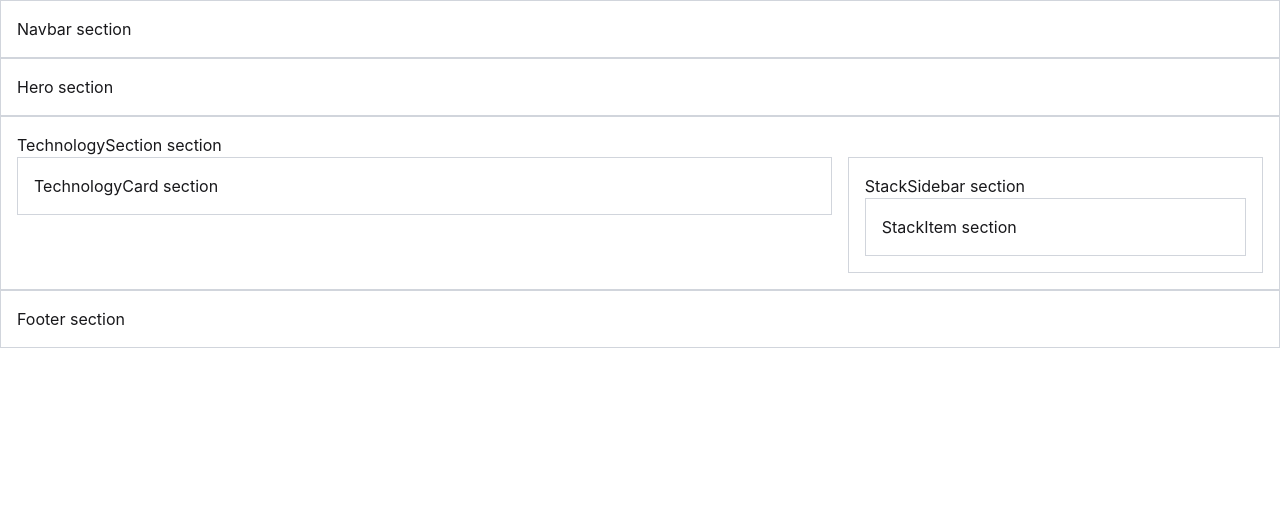
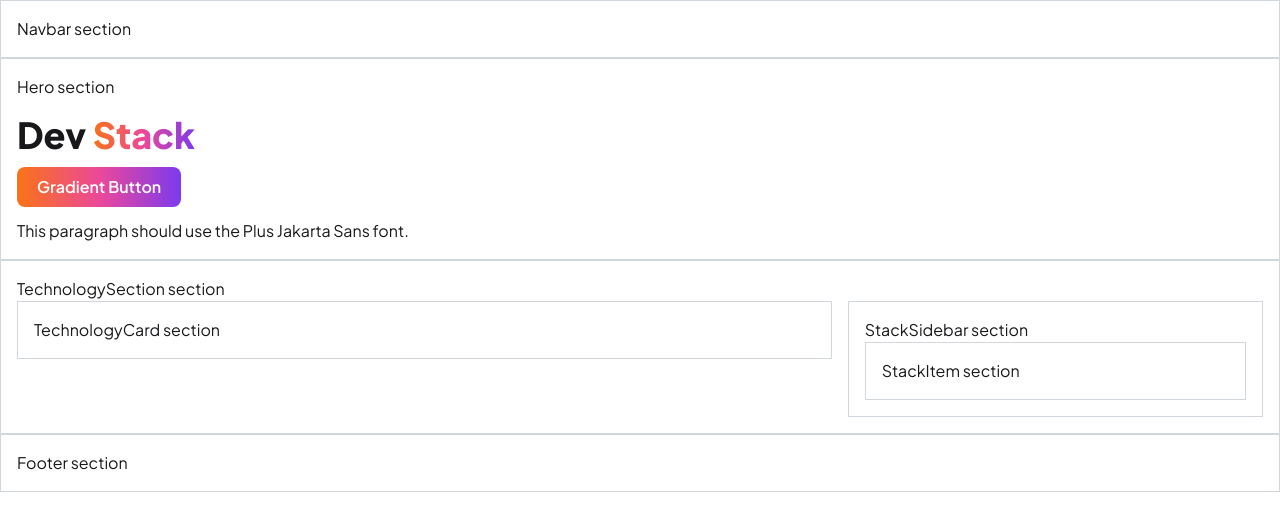
Before and after one commit to MdIbrahimKhalil1416/Dev-stack, a React (Vite) app: page / in a window 1280 px wide. Shown: the top 530 px of the page. Built offline with nearby package versions, Linux system fonts and the light colour scheme.

Commit message:
Add brand gradient theme and Plus Jakarta Sans font

```diff
--- a/index.html
+++ b/index.html
@@ -4,6 +4,12 @@
     <meta charset="UTF-8" />
     <link rel="icon" type="image/svg+xml" href="/favicon.svg" />
     <meta name="viewport" content="width=device-width, initial-scale=1.0" />
+    <link rel="preconnect" href="https://fonts.googleapis.com" />
+    <link rel="preconnect" href="https://fonts.gstatic.com" crossorigin />
+    <link
+      href="https://fonts.googleapis.com/css2?family=Plus+Jakarta+Sans:wght@400;500;600;700;800&display=swap"
+      rel="stylesheet"
+    />
     <title>Dev Stack</title>
   </head>
   <body>
--- a/src/components/Hero.tsx
+++ b/src/components/Hero.tsx
@@ -2,6 +2,16 @@ function Hero() {
   return (
     <section id="home" className="border border-gray-300 p-4">
       Hero section
+      {/* TEMP: Phase 2 theme test — will be replaced in Phase 3 */}
+      <div className="mt-4 space-y-3">
+        <h1 className="text-4xl font-extrabold">
+          Dev <span className="text-brand">Stack</span>
+        </h1>
+        <button className="bg-brand rounded-lg px-5 py-2 font-semibold text-white">
+          Gradient Button
+        </button>
+        <p>This paragraph should use the Plus Jakarta Sans font.</p>
+      </div>
     </section>
   )
 }
--- a/src/index.css
+++ b/src/index.css
@@ -1,2 +1,25 @@
 @import "tailwindcss";
 @plugin "daisyui";
+
+/* Theme: make Plus Jakarta Sans the default sans font (used by font-sans and the page body) */
+@theme {
+  --font-sans: "Plus Jakarta Sans", ui-sans-serif, system-ui, sans-serif;
+}
+
+/* Brand gradient: the ONLY place the gradient colors are written. Change them here to update the whole site. */
+:root {
+  --brand-gradient: linear-gradient(90deg, #f97316, #ec4899, #7c3aed);
+}
+
+/* bg-brand: gradient background for buttons and the logo box */
+@utility bg-brand {
+  background-image: var(--brand-gradient);
+}
+
+/* text-brand: gradient-colored text (the gradient is clipped to the letter shapes) */
+@utility text-brand {
+  background-image: var(--brand-gradient);
+  background-clip: text;
+  -webkit-background-clip: text;
+  color: transparent;
+}
```
